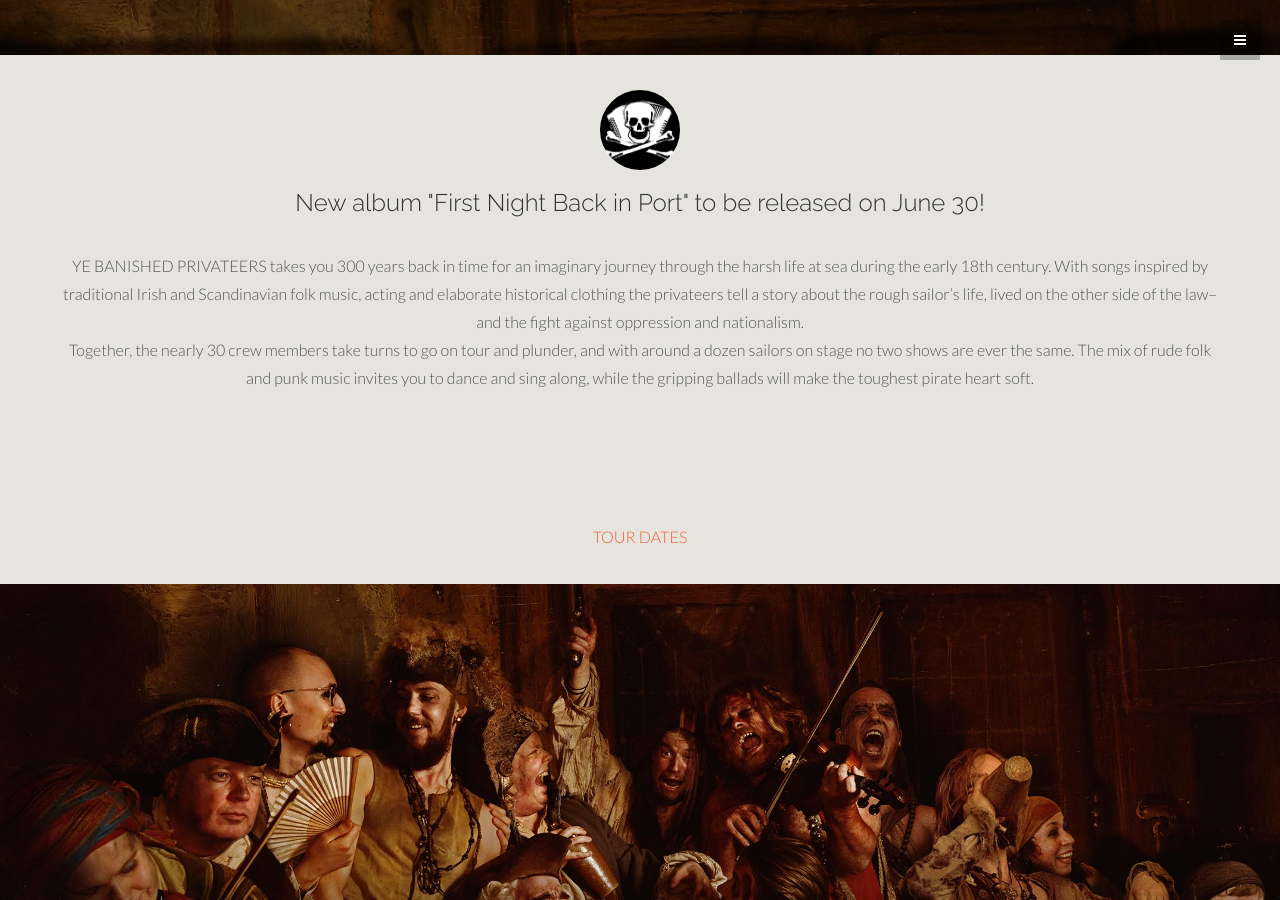
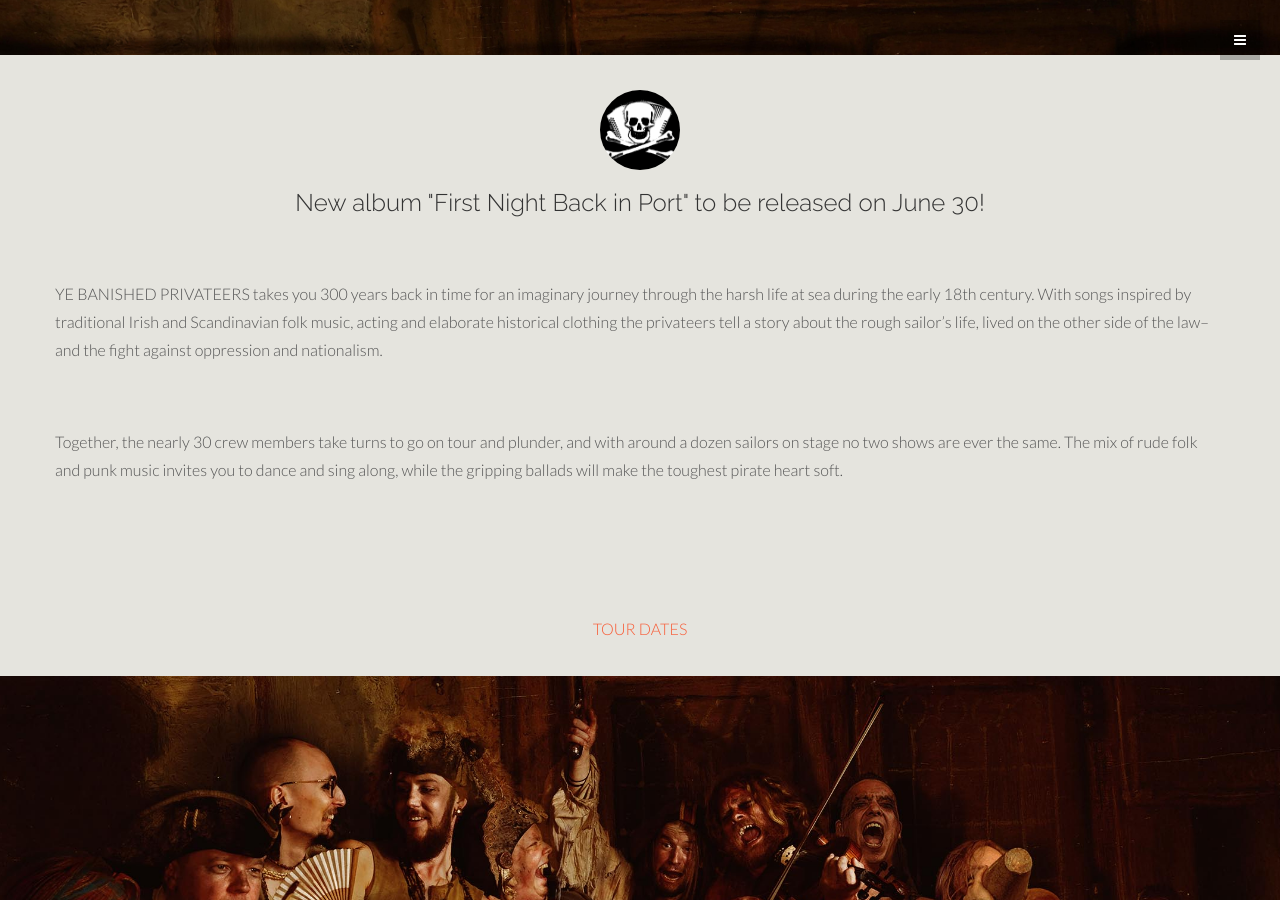
Before and after one commit to danielwerthen/yebanished, a Jekyll site: the page built from index.html, in a window 1280 px wide and 900 px high, scrolled down 645 px. Built offline with Jekyll 4.4.1, drawn with Linux system fonts in a browser that asks for light colours; a script that is not in the unit is left out.

Commit message:
Update about.yml

```diff
--- a/_data/about.yml
+++ b/_data/about.yml
@@ -1,4 +1,4 @@
 header: New album "First Night Back in Port" to be released on June 30!
-body: YE BANISHED PRIVATEERS takes you 300 years back in time for an imaginary journey through the harsh life at sea during the early 18th century. With songs inspired by traditional Irish and Scandinavian folk music, acting and elaborate historical clothing the privateers tell a story about the rough sailor’s life, lived on the other side of the law– and the fight against oppression and nationalism.
-      <br>
-      Together, the nearly 30 crew members take turns to go on tour and plunder, and with around a dozen sailors on stage no two shows are ever the same. The mix of rude folk and punk music invites you to dance and sing along, while the gripping ballads will make the toughest pirate heart soft.
+body: <p align="left">YE BANISHED PRIVATEERS takes you 300 years back in time for an imaginary journey through the harsh life at sea during the early 18th century. With songs inspired by traditional Irish and Scandinavian folk music, acting and elaborate historical clothing the privateers tell a story about the rough sailor’s life, lived on the other side of the law– and the fight against oppression and nationalism.</p>
+
+      <p align="left">Together, the nearly 30 crew members take turns to go on tour and plunder, and with around a dozen sailors on stage no two shows are ever the same. The mix of rude folk and punk music invites you to dance and sing along, while the gripping ballads will make the toughest pirate heart soft.</p>
```
